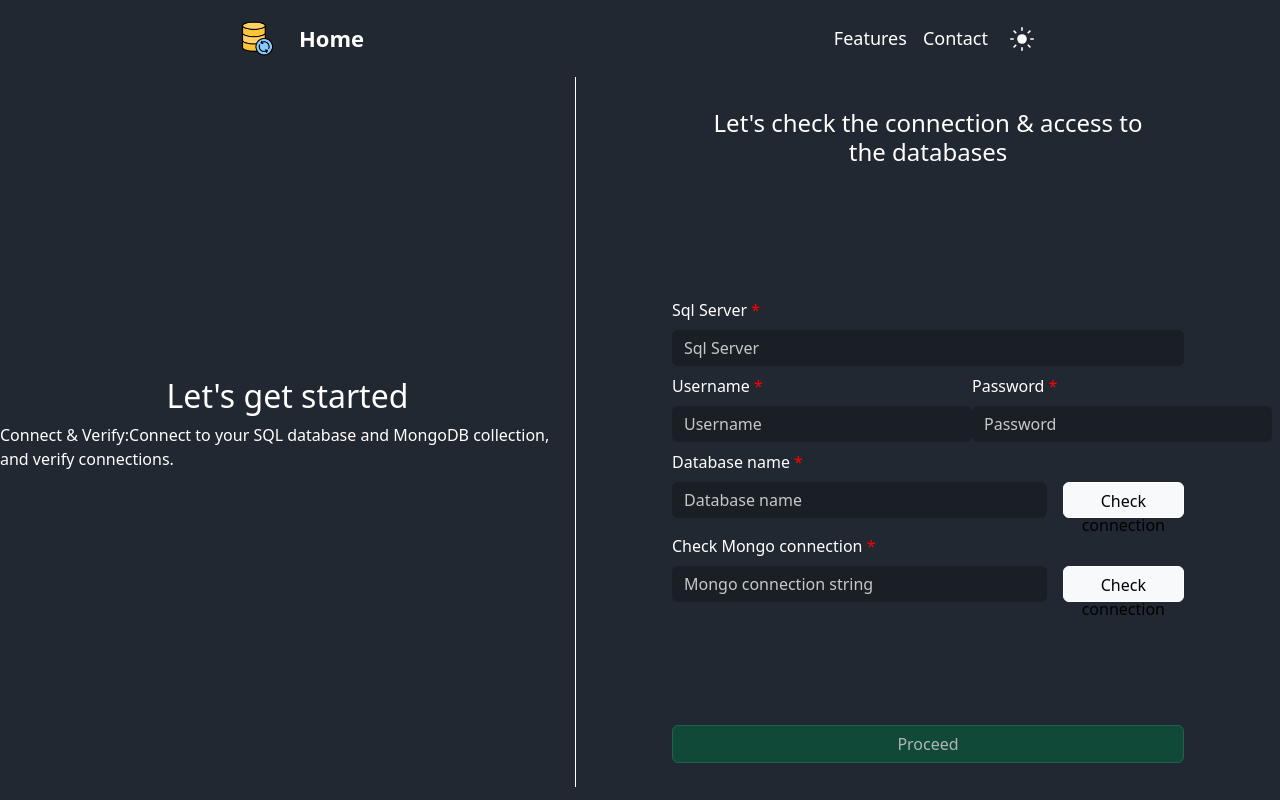
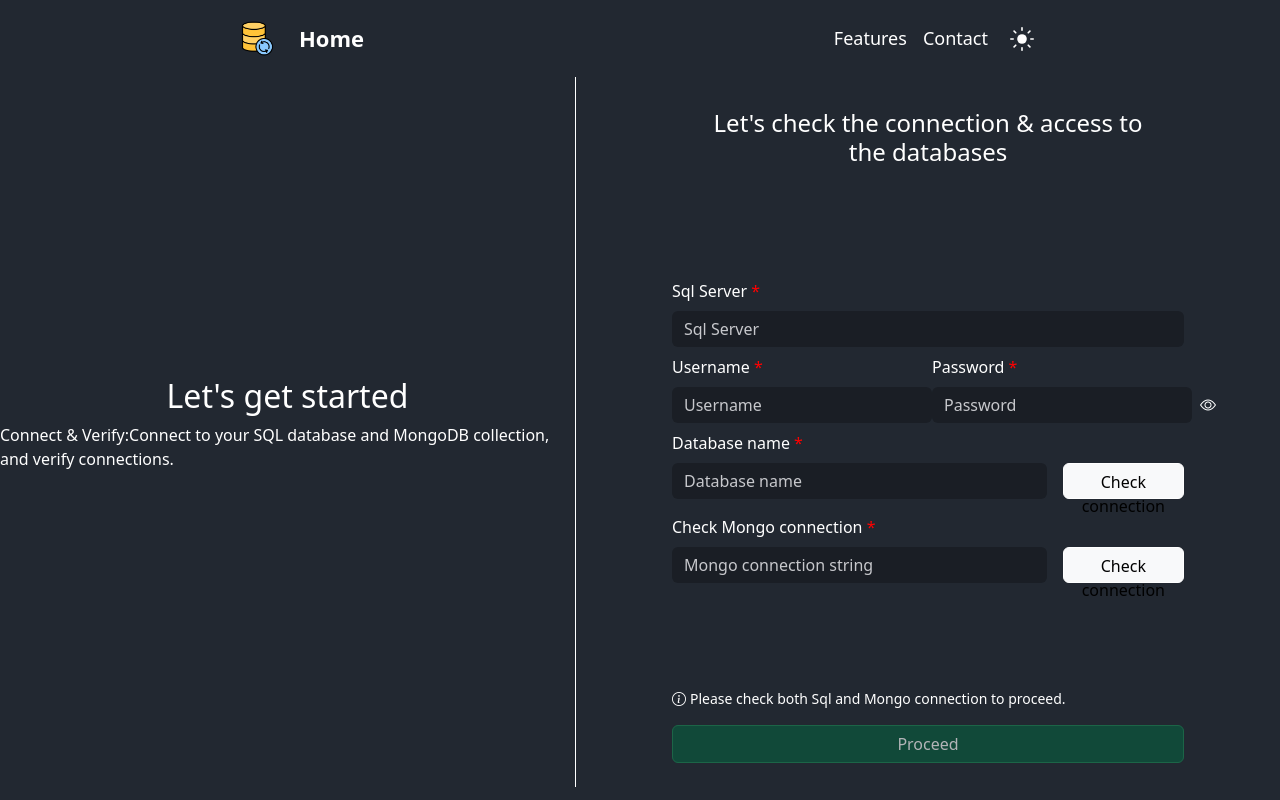
Before and after one commit to RahulRazj/sql-to-mongo-web, an Angular app: page /check-connection in a window 1280 px wide. Built offline with nearby package versions, Linux system fonts and the light colour scheme.

Commit message:
feat: added show/hide password eye icon

```diff
--- a/src/app/components/check-connection/check-connection.component.html
+++ b/src/app/components/check-connection/check-connection.component.html
@@ -15,6 +15,7 @@
             <label for="sqlServerInput" class="form-label conn-label-text required-input">Sql Server</label>
             <input
               required
+              autocomplete="off"
               (input)="onConnectionStringChange('sql')"
               placeholder="Sql Server"
               type="text"
@@ -43,6 +44,7 @@
                 <label for="sqlUserInput" class="form-label conn-label-text required-input">Username</label>
                 <input
                   required
+                  autocomplete="off"
                   (input)="onConnectionStringChange('sql')"
                   placeholder="Username"
                   type="text"
@@ -69,16 +71,24 @@
 
               <div class="password-input">
                 <label for="sqlPasswordInput" class="form-label conn-label-text required-input">Password</label>
+                <div class="show-password-eye d-flex gap-2">
                   <input
+                    autocomplete="off"
                     required
                     (input)="onConnectionStringChange('sql')"
                     placeholder="Password"
-                  type="password"
+                    [type]="passwordHidden ? 'password' : 'text'"
                     class="form-control credential-input"
                     id="sqlPasswordInput"
                     aria-describedby="sqlPasswordInput"
                     formControlName="sqlServerPassword"
                   />
+                  <i
+                    (click)="togglePasswordVisibility()"
+                    class="bi d-flex justify-content-center align-items-center"
+                    [ngClass]="passwordHidden ? 'bi-eye' : 'bi-eye-slash'"
+                  ></i>
+                </div>
                 <div
                   class="text-danger"
                   *ngIf="
@@ -100,6 +110,7 @@
               <label for="sqlDatabaseNameInput" class="form-label conn-label-text required-input">Database name</label>
               <div class="db-input">
                 <input
+                  autocomplete="off"
                   required
                   (input)="onConnectionStringChange('sql')"
                   placeholder="Database name"
@@ -143,6 +154,7 @@
             >
             <div class="db-input">
               <input
+                autocomplete="off"
                 (input)="onConnectionStringChange('mongo')"
                 required
                 placeholder="Mongo connection string"
@@ -181,6 +193,10 @@
           </div>
         </form>
       </div>
+      <div class="proceed-action-btn">
+        <p class="feedback-msg proceed-msg">
+          <span><i class="bi bi-info-circle"></i></span> Please check both Sql and Mongo connection to proceed.
+        </p>
         <button
           [disabled]="!connectionResponse.sql.connected || !connectionResponse.mongo.connected"
           type="submit"
@@ -193,3 +209,4 @@
       </div>
     </div>
   </div>
+</div>
--- a/src/app/components/check-connection/check-connection.component.scss
+++ b/src/app/components/check-connection/check-connection.component.scss
@@ -102,7 +102,19 @@ input::placeholder {
 }
 
 .credential-input {
-  width: 300px;
+  width: 260px;
+}
+
+.proceed-action-btn {
+  width: 100%;
+  max-width: 40vw;
+}
+
+.proceed-msg {
+  display: flex;
+  gap: 4px;
+  width: 100%;
+  color: var(--textColor);
 }
 
 .required-input:after {
--- a/src/app/components/check-connection/check-connection.component.ts
+++ b/src/app/components/check-connection/check-connection.component.ts
@@ -1,6 +1,6 @@
 import { Component } from '@angular/core';
 import { FormGroup, FormControl, Validators } from '@angular/forms';
-import { API_SUCCESS_RESPONSE, DB_CONNECTION, connectionResponse } from '../../../models/constants';
+import { API_SUCCESS_RESPONSE, ConnectionInfo, DB_CONNECTION, connectionResponse } from '../../../models/constants';
 import { AppService } from '../../services/app.service';
 
 @Component({
@@ -13,6 +13,17 @@ export class CheckConnectionComponent {
   isFormSubmitted = false;
   sqlConnectionCheck = false;
   mongoConnectionCheck = false;
+  passwordHidden = true;
+
+  connectionInfo: ConnectionInfo = {
+    sql: {
+      sqlServer: '',
+      sqlServerUsername: '',
+      sqlServerPassword: '',
+      sqlServerDatabaseName: ''
+    },
+    mongo: ''
+  };
 
   connectionResponse: connectionResponse = {
     sql: {
@@ -39,7 +50,6 @@ export class CheckConnectionComponent {
       sqlServerUsername: new FormControl('', [Validators.required]),
       sqlServerPassword: new FormControl('', [Validators.required]),
       sqlServerDatabaseName: new FormControl('', [Validators.required]),
-      sqlConnectionString: new FormControl('', [Validators.required]),
       mongoConnectionString: new FormControl('', [Validators.required])
     });
   }
@@ -83,6 +93,7 @@ export class CheckConnectionComponent {
       this.connectionResponse.sql.successMsg = response.data.message;
       this.connectionResponse.sql.connected = true;
 
+      this.connectionInfo.sql = sqlConfig;
     } catch (error: any) {
       this.connectionResponse.sql.response = error.error?.status || 'ERROR';
       this.connectionResponse.sql.errorMsg = error.error?.message || 'SQL connection failed.';
@@ -107,7 +118,7 @@ export class CheckConnectionComponent {
       this.connectionResponse.mongo.successMsg = response.data.message;
       this.connectionResponse.mongo.connected = true;
 
-      console.log('response', response);
+      this.connectionInfo.mongo = mongoConnectionString;
     } catch (error: any) {
       this.connectionResponse.mongo.response = error.error?.status || 'ERROR';
       this.connectionResponse.mongo.errorMsg = error.error?.message || 'Mongo connection failed.';
@@ -152,9 +163,18 @@ export class CheckConnectionComponent {
     }
   }
 
+  togglePasswordVisibility() {
+    this.passwordHidden = !this.passwordHidden;
+  }
+
   onSubmit() {
     const isFormValid = this.connectionForm.valid;
-    console.log('valid', this.connectionForm.controls['sqlConnectionString'].invalid);
     this.isFormSubmitted = true;
+
+    if (!isFormValid) {
+      return;
+    }
+
+    localStorage.setItem('connectionInfo', JSON.stringify(this.connectionInfo));
   }
 }
--- a/src/environments/environment.prod.ts
+++ b/src/environments/environment.prod.ts
@@ -2,7 +2,4 @@ export const environment = {
   production: true,
 
   apiBaseUrl: 'http://localhost:5600',
-
-  ENCRYPTION_ALGORITHM: 'aes-256-cbc',
-  ENCRYPTION_SECRET: 'M2XN7-4PT2W-H8GJF-X7D9Y-MY2KQ'
 };
--- a/src/environments/environment.ts
+++ b/src/environments/environment.ts
@@ -1,8 +1,5 @@
 export const environment = {
   production: false,
 
-  apiBaseUrl: 'http://localhost:3000',
-
-  ENCRYPTION_ALGORITHM: 'aes-256-cbc',
-  ENCRYPTION_SECRET: 'M2XN7-4PT2W-H8GJF-X7D9Y-MY2KQ'
+  apiBaseUrl: 'http://localhost:5600'
 };
```
Lines whose indentation alone changed are shown as unchanged.
